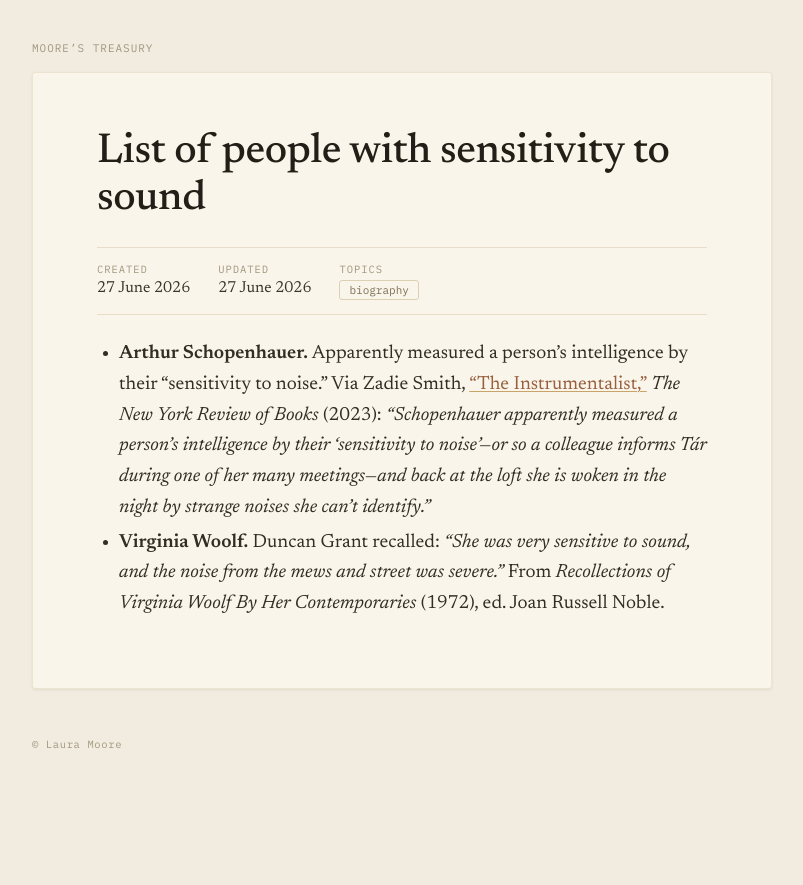
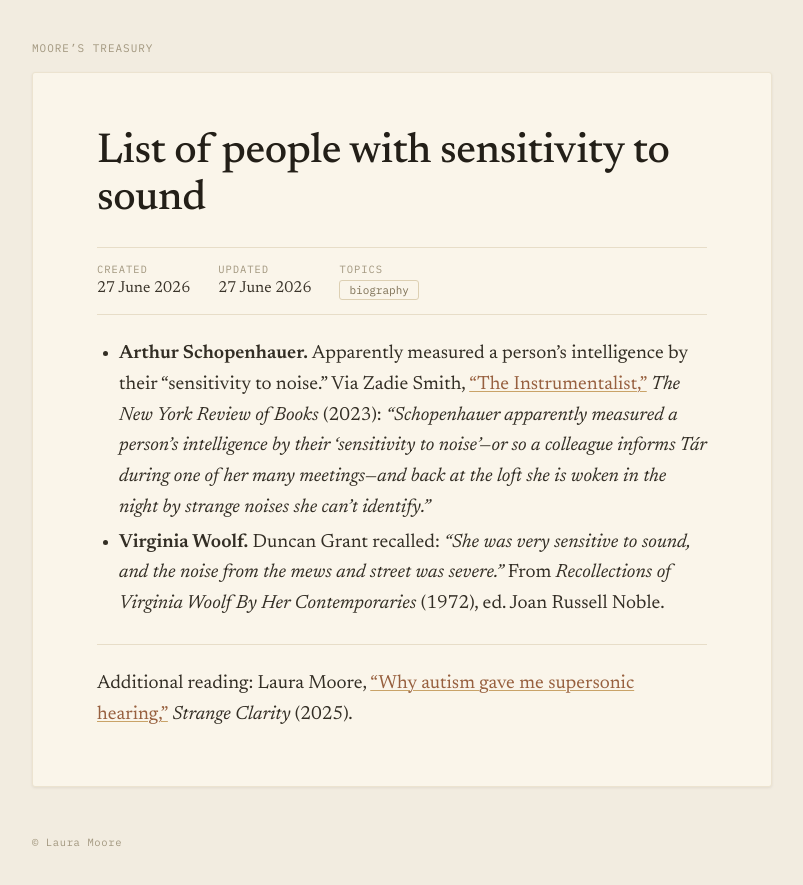
Before and after one commit to lauramoorewrites-del/treasury, a Jekyll site: the page built from _pages/people-with-sensitivity-to-sound.md, in a window 1280 px wide. Shown: the top 885 px of the page, without its empty margins (238-1041 px from the left). Built offline with Jekyll 4.4.1, drawn with Linux system fonts in a browser that asks for light colours.

Commit message:
Add Strange Clarity essay link to sound sensitivity page
Co-Authored-By: Claude Opus 4.6 (1M context) <noreply@anthropic.com>

```diff
--- a/_pages/people-with-sensitivity-to-sound.md
+++ b/_pages/people-with-sensitivity-to-sound.md
@@ -8,3 +8,7 @@ topics: [biography]
 
 - **Arthur Schopenhauer.** Apparently measured a person's intelligence by their "sensitivity to noise." Via Zadie Smith, ["The Instrumentalist,"](https://www.nybooks.com/articles/2023/01/19/the-instrumentalist-tar-todd-field-zadie-smith/) *The New York Review of Books* (2023): *"Schopenhauer apparently measured a person's intelligence by their 'sensitivity to noise'—or so a colleague informs Tár during one of her many meetings—and back at the loft she is woken in the night by strange noises she can't identify."*
 - **Virginia Woolf.** Duncan Grant recalled: *"She was very sensitive to sound, and the noise from the mews and street was severe."* From *Recollections of Virginia Woolf By Her Contemporaries* (1972), ed. Joan Russell Noble.
+
+---
+
+Additional reading: Laura Moore, ["Why autism gave me supersonic hearing,"](https://www.strangeclarity.com/p/why-autism-gave-me-supersonic-hearing) *Strange Clarity* (2025).
```
